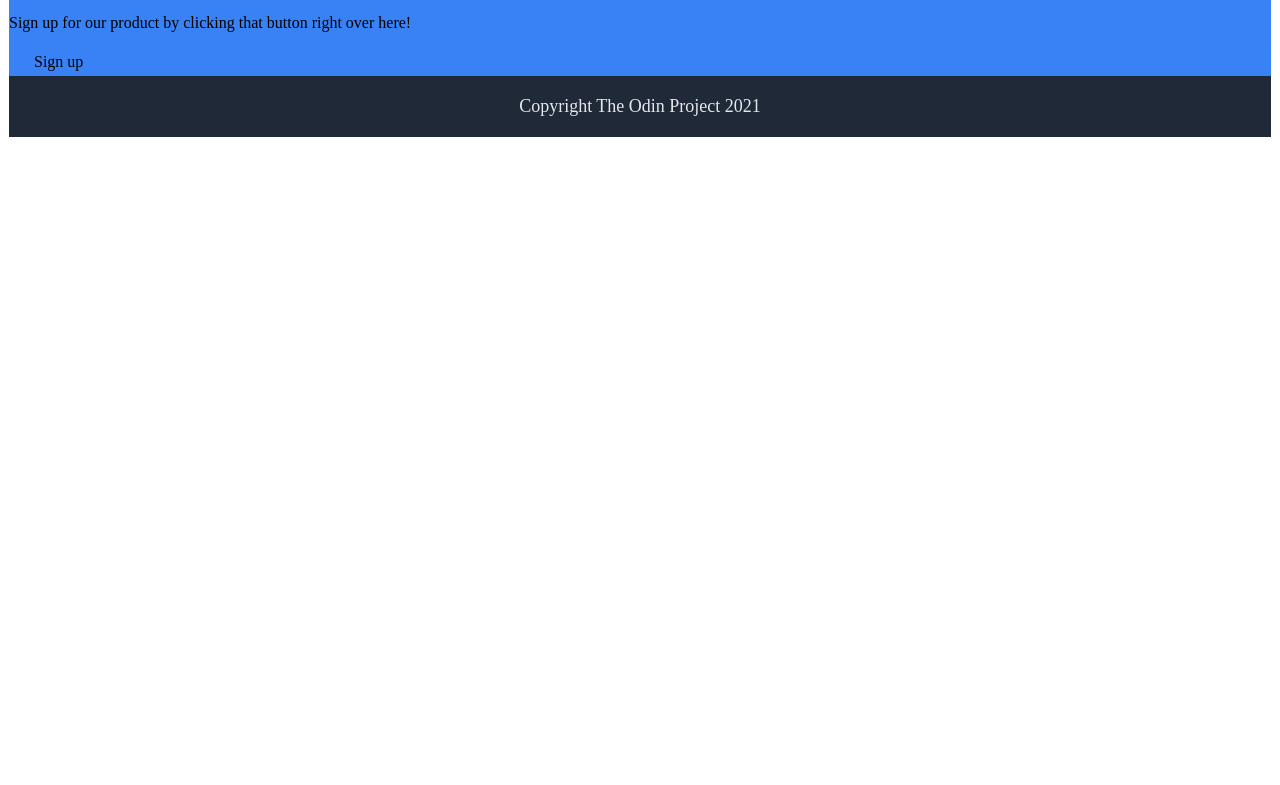
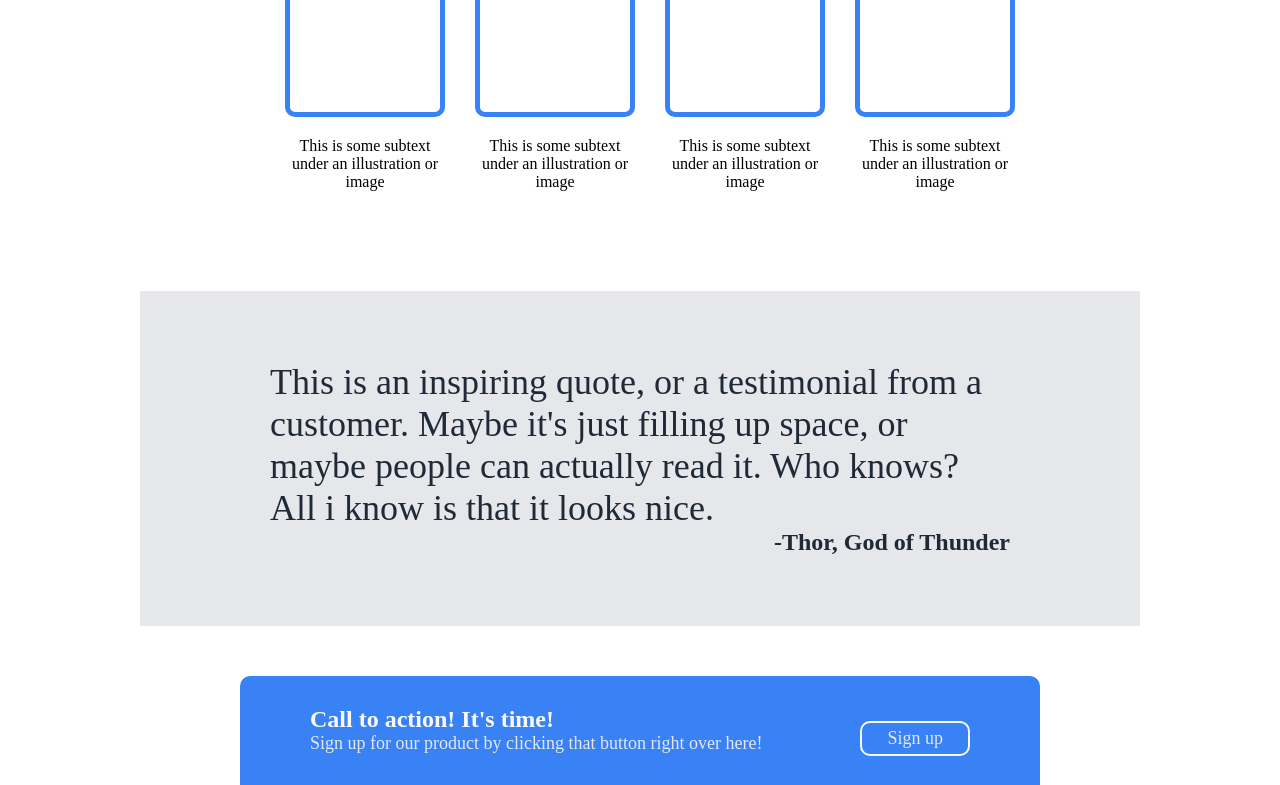
Before and after one commit to cors47/odin-site, a plain HTML site: page index.html in a window 1280 px wide. Shown: the part 637-1422 px from the top of the page. Before the commit the page ends 800 px from the top, so only its background shows below. Drawn offline with Linux system fonts and the light colour scheme.

Commit message:
Finish the site

```diff
--- a/index.html
+++ b/index.html
@@ -23,7 +23,7 @@
                 <div class="hero-content">
                     <h1>This website is awesome</h1>
                     <p>This website has some subtext that goes here under the main title. Its a smaller font and color  is lower contrast</p>
-                    <div class="button">Sign up</div>
+                    <div class="button"><a href="#">Sign up</a></div>
                 </div>
                 <div class="hero-image">
                     <div class="image-box">
@@ -31,8 +31,9 @@
                     </div>
                 </div>
             </div>
+            <h2>Some random information.</h2>
+
             <div class="gallery">
-                <h2>Some random information.</h2>
                 <div class="image-item">
                     <div class="image-box"></div>
                     <div class="subtext">This is some subtext under an illustration or image</div>
@@ -54,12 +55,14 @@
                 <div class="quote-text">This is an inspiring quote, or a testimonial from a customer. Maybe it's just filling up space, or maybe people can actually read it. Who knows? All i know is that it looks nice.</div>
                 <div class="quote-owner">-Thor, God of Thunder</div>
             </div>
-            <div class="call-to-action">
-                <div class="action-content">
-                    <p3>Call to action! It's time!</p3>
-                    <p>Sign up for our product by clicking that button right over here!</p>
+            <div class="call-to-action-back">
+                <div class="call-to-action">
+                    <div class="action-content">
+                        <p3>Call to action! It's time!</p3>
+                        <p>Sign up for our product by clicking that button right over here!</p>
+                    </div>
+                    <div class="button"><a href="#">Sign up</a></div>
                 </div>
-                <div class="button">Sign up</div>
             </div>
         </div>
         <div class="footer">Copyright The Odin Project 2021</div>
--- a/styles.css
+++ b/styles.css
@@ -5,6 +5,8 @@ html {
 }
 
 body {
+    padding: 0;
+    margin: 0;
     display: flex;
     justify-content: center;
 }
@@ -13,7 +15,7 @@ body {
     display: flex;
     flex: 1;
     flex-direction: column;
-    max-width: 1280px;
+    max-width: 1000px;
     border: 1px solid #fff;
 }
 
@@ -36,6 +38,8 @@ body {
     font-size: 48px;
     font-weight: bolder;
     color: #f9faf8;
+    padding: 0;
+    margin: 0;
 }
 
 /*header*/
@@ -51,12 +55,13 @@ ul {
 }
 
 a,
-.hero p,
+p,
 .footer {
     font-size: 18px;
     text-decoration: none;
     color: #e5e7eb;
     font-weight: 100;
+    margin-top: 0;
 }
 
 .logo {
@@ -73,7 +78,7 @@ li:first-of-type {
 .content {
     display: flex;
     flex-direction: column;
-    flex: 1 1 auto;
+
 }
 
 .button {
@@ -85,25 +90,30 @@ li:first-of-type {
 
 .hero {
     display: flex;
+    padding: 70px 100px;
+    gap: 80px;
 }
 
 .hero-content {
     display: flex;
     flex-direction: column;
     align-items: flex-start;
-    max-width: 590px;
-
+    max-width: 500px;
+    flex: 1;
 }
 
 .hero-image {
     display: flex;
+    text-align: center;
     justify-content: center;
-    align-items: center;
-    max-width: 590px;
+    max-width: 500px;
     flex: 1;
 }
 
 .hero-image > .image-box {
+    display: flex;
+    align-items: center;
+    justify-content: center;
     padding: 40px;
     background: gray;
     flex: 1;
@@ -115,18 +125,76 @@ h2 {
     font-size: 36px;
     font-weight: bolder;
     color: #1f2937;
+    text-align: center;
 }
 
 .gallery {
     text-align: center;
+    display: flex;
+    gap: 40px;
+    justify-content: space-around;
+    padding: 50px 150px 100px;
+}
+
+.image-item {
+    min-height: 150px;
+    width: 150px;
+    display: flex;
+    flex-direction: column;
+    align-items: center;
+}
+
+.image-box {
+    min-height: 150px;
+    width: 150px;
+    border: 5px solid #3882f6;
+    border-radius: 10px;
+    margin-bottom: 20px;
 }
 
 /* quote */
 
 .quote {
+    display: flex;
+    padding: 70px 130px;
+    flex-direction: column;
     background: #e5e7eb;
     font-size: 36px;
     color: #1f2937;
+}
+
+.quote-owner {
+    align-self: flex-end;
+    font-weight: 700;
+    font-size: 24px;
+}
+
+/* call-to-action */
+
+.call-to-action-back {
+    display: flex;
+    padding: 50px 100px;
+
+}
+.call-to-action {
+    display: flex;
+    border-radius: 10px;
+    padding: 30px 70px;
+    flex: 1;
+    justify-content: space-between;
+    align-items: center;
+}
+
+p3 {
+    color: #f9faf8;
+    font-size: 24px;
+    font-weight: 700;
+    margin-bottom: 0;
+}
+
+.call-to-action > .button {
+    border: 2px solid #f9faf8;
+    flex-shrink: 0;
 }
 
 /* footer */
```
